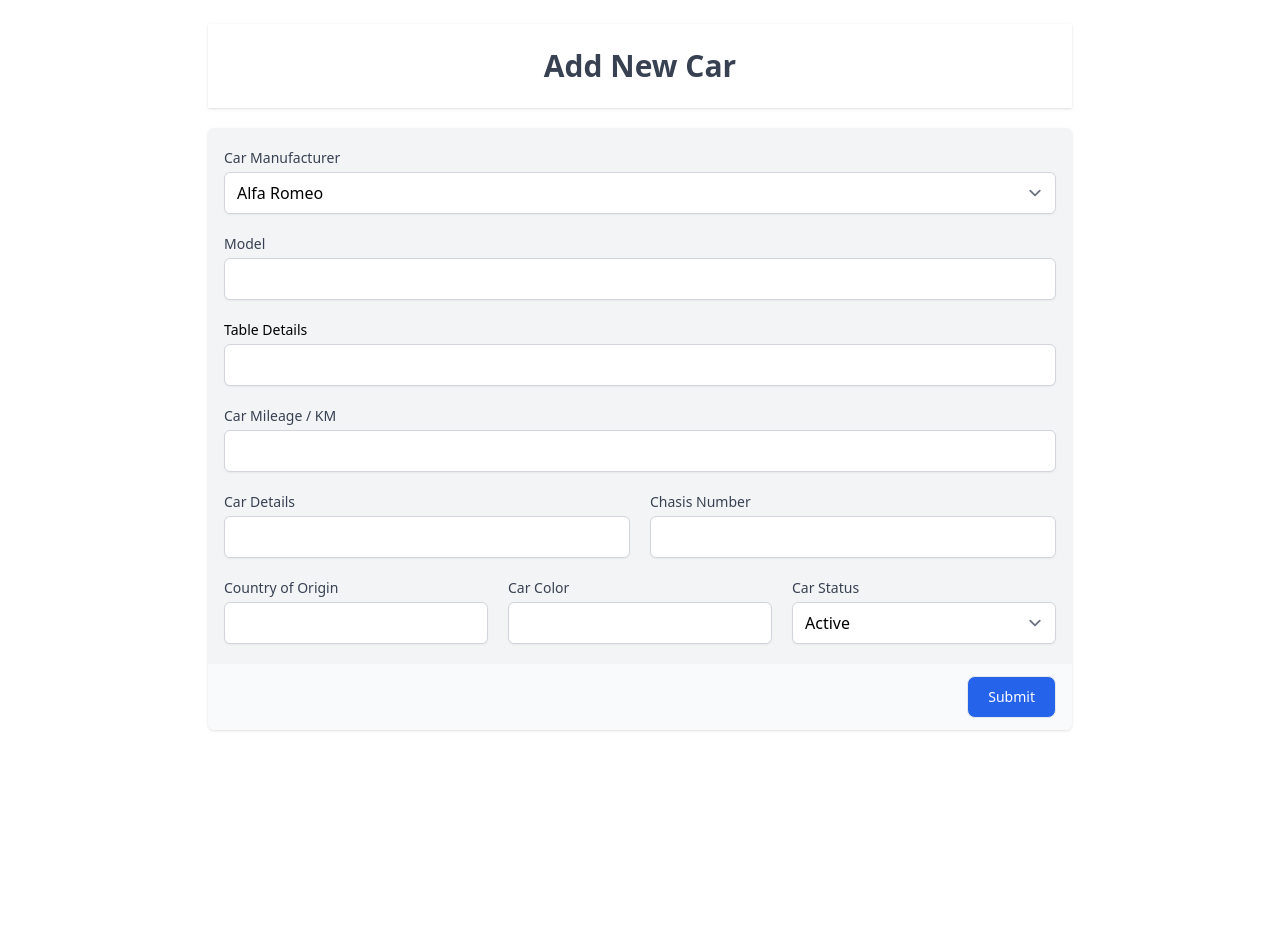
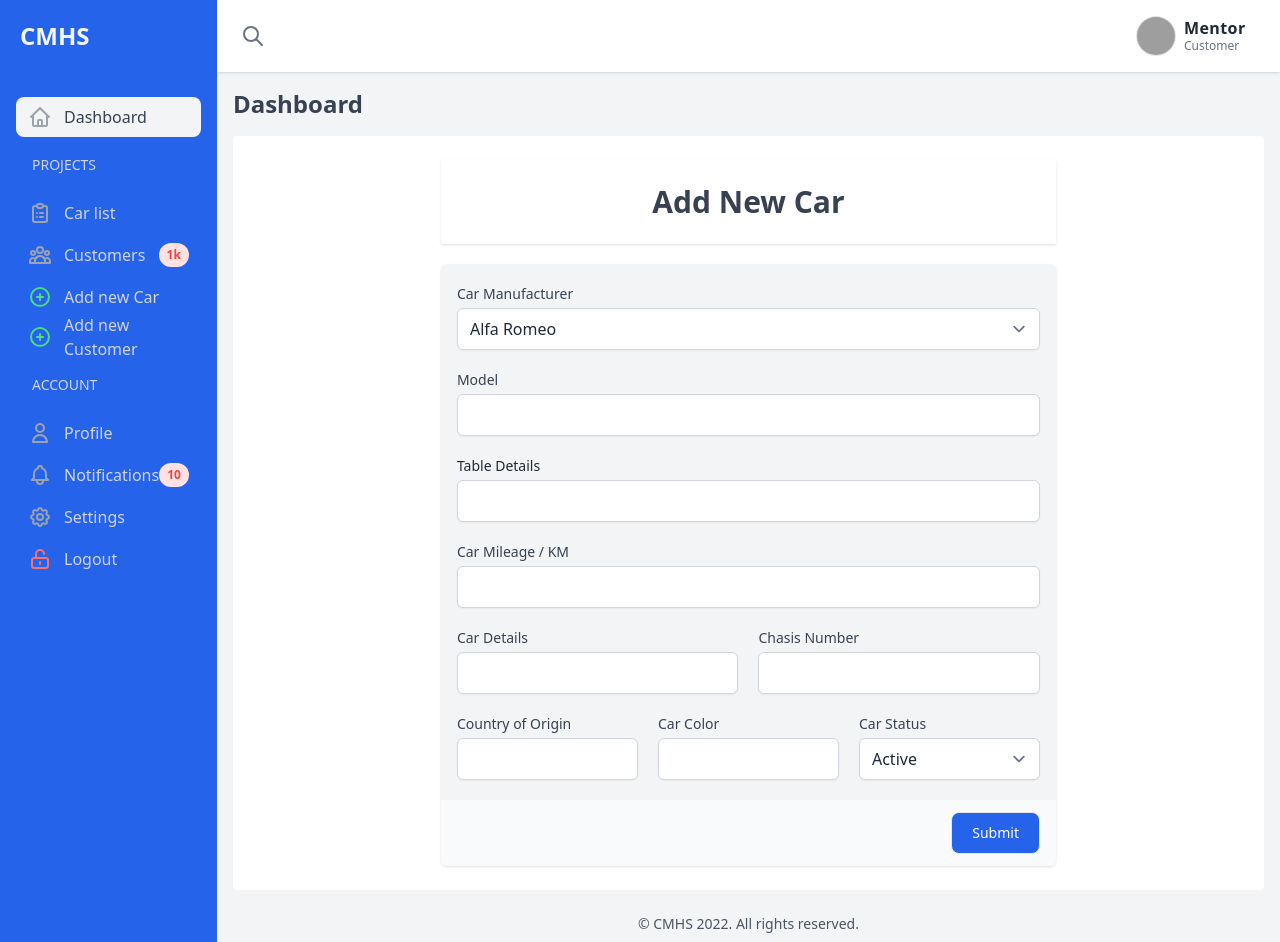
Before and after one commit to MentorAliu/cmhs, a React (Create React App) app in the folder client/: page /home/newcar in a window 1280 px wide. Before the commit the page ends 800 px from the top, so only its background shows below. Built offline with nearby package versions, Linux system fonts and the light colour scheme; grey boxes are pictures that could not be loaded; what tw-elements would draw is missing.

Commit message:
added context api for global state management

```diff
--- a/client/src/App.js
+++ b/client/src/App.js
@@ -1,5 +1,4 @@
 import React from "react";
-import Home from "./components/MainPage/UI/Home";
 import Authentication from "./components/LandingPage/Authentication";
 import Login from "./components/LandingPage/Login";
 import Register from "./components/LandingPage/Register";
@@ -8,11 +7,13 @@ import NewCarForm from "./components/MainPage/Form/NewCarForm";
 import NewClientForm from "./components/MainPage/Form/NewClientForm";
 import CarList from "./components/MainPage/Form/CarList";
 import CustomerList from "./components/MainPage/Form/CustomerList";
+import NavBar from "./components/MainPage/UI/NavBar";
+import AppState from "./Context/AppState";
 
 const App = () => {
   return (
     <>
-      <Route path="/auth">
+      <Route path="/">
         <Authentication />
       </Route>
       <Route path="/auth/login">
@@ -21,21 +22,31 @@ const App = () => {
       <Route path="/auth/register">
         <Register />
       </Route>
+      <AppState>
         <Route path="/home">
-        <Home />
+          <NavBar />
         </Route>
         <Route path="/home/newcar">
+          <NavBar>
             <NewCarForm />
+          </NavBar>
         </Route>
         <Route path="/home/newcustomer">
+          <NavBar>
             <NewClientForm />
+          </NavBar>
         </Route>
         <Route path="/home/carlist">
+          <NavBar>
             <CarList />
+          </NavBar>
         </Route>
         <Route path="/home/customerlist">
+          <NavBar>
             <CustomerList />
+          </NavBar>
         </Route>
+      </AppState>
     </>
   );
 };
--- /dev/null
+++ b/client/src/Context/AppState.js
@@ -0,0 +1,19 @@
+import React, { useState } from "react";
+import Context from "./Context";
+
+const AppState = (props) => {
+  const [carData, setCarData] = useState({});
+  const [customerData, setCustomerData] = useState({});
+
+  console.log(carData);
+
+  return (
+    <Context.Provider
+      value={{ customerData, setCustomerData, carData, setCarData }}
+    >
+      {props.children}
+    </Context.Provider>
+  );
+};
+
+export default AppState;
--- /dev/null
+++ b/client/src/Context/Context.js
@@ -0,0 +1,5 @@
+import { createContext } from "react";
+
+const appContext = createContext();
+
+export default appContext;
--- a/client/src/components/MainPage/Form/CustomerList.js
+++ b/client/src/components/MainPage/Form/CustomerList.js
@@ -3,7 +3,7 @@ import Pagination from "../ReusableComponents/Pagination";
 import HeaderHolder from "../ReusableComponents/HeaderHolder";
 import BodyHolder from "../ReusableComponents/BodyHolder";
 
-const CustomerList = ({ customerData }) => {
+const CustomerList = () => {
   const editProfile = (event) => {
     event.preventDefault();
   };
@@ -53,7 +53,7 @@ const CustomerList = ({ customerData }) => {
                     </tr>
                   </thead>
                   <tbody className="bg-white divide-y divide-gray-200">
-                    {customerData.map((person) => (
+                    {/* {customerData.map((person) => (
                       <tr key={person.idNumber}>
                         <td className="px-6 py-4 whitespace-nowrap">
                           <div className="flex items-center">
@@ -100,7 +100,7 @@ const CustomerList = ({ customerData }) => {
                           </button>
                         </td>
                       </tr>
-                    ))}
+                    ))} */}
                   </tbody>
                 </table>
               </div>
--- a/client/src/components/MainPage/Form/NewCarForm.js
+++ b/client/src/components/MainPage/Form/NewCarForm.js
@@ -1,17 +1,18 @@
-import React from "react";
-
+import React, { useContext } from "react";
 import { carDetails } from "../../../api/carDetails/cars";
 import { useForm } from "react-hook-form";
 import BodyHolder from "../ReusableComponents/BodyHolder";
 import HeaderHolder from "../ReusableComponents/HeaderHolder";
 import ButtonSubmit from "../ReusableComponents/ButtonSubmit";
+import AppContext from "../../../Context/Context";
 
-const NewCarForm = ({ fetchCarData }) => {
+const NewCarForm = () => {
+  const { setCarData } = useContext(AppContext);
   const { register, handleSubmit, reset } = useForm();
 
   function onSubmit(data, event) {
     event.preventDefault();
-    fetchCarData(data);
+    setCarData(data);
     reset();
   }
 
--- a/client/src/components/MainPage/UI/NavBar.js
+++ b/client/src/components/MainPage/UI/NavBar.js
@@ -1,7 +1,7 @@
 import React from "react";
-import NewCarForm from "../Form/NewCarForm";
+import Link from "../ReusableComponents/Link";
 
-const NavBar = () => {
+const NavBar = (props) => {
   return (
     <div className="flex flex-row min-h-screen bg-gray-100 text-gray-800">
       <aside className="sidebar w-64 md:shadow bg-blue-600">
@@ -15,16 +15,16 @@ const NavBar = () => {
         <div className="sidebar-content px-4 py-6">
           <ul className="flex flex-col w-full">
             <li className="my-px">
-              <a
-                href="#"
+              <Link
+                href="/home"
                 className="flex flex-row items-center h-10 px-3 rounded-lg text-gray-700 bg-gray-100"
               >
                 <span className="flex items-center justify-center text-lg text-gray-400">
                   <svg
                     fill="none"
-                    stroke-linecap="round"
-                    stroke-linejoin="round"
-                    stroke-width="2"
+                    strokeLinecap="round"
+                    strokeLinejoin="round"
+                    strokeWidth={2}
                     viewBox="0 0 24 24"
                     stroke="currentColor"
                     className="h-6 w-6"
@@ -33,7 +33,7 @@ const NavBar = () => {
                   </svg>
                 </span>
                 <span className="ml-3">Dashboard</span>
-              </a>
+              </Link>
             </li>
             <li className="my-px">
               <span className="flex font-medium text-sm text-gray-300 px-4 my-4 uppercase">
@@ -41,37 +41,16 @@ const NavBar = () => {
               </span>
             </li>
             <li className="my-px">
-              <a
-                href="#"
+              <Link
+                href="/home/carlist"
                 className="flex flex-row items-center h-10 px-3 rounded-lg text-gray-300 hover:bg-gray-100 hover:text-gray-700"
               >
                 <span className="flex items-center justify-center text-lg text-gray-400">
                   <svg
                     fill="none"
-                    stroke-linecap="round"
-                    stroke-linejoin="round"
-                    stroke-width="2"
-                    viewBox="0 0 24 24"
-                    stroke="currentColor"
-                    className="h-6 w-6"
-                  >
-                    <path d="M5 8h14M5 8a2 2 0 110-4h14a2 2 0 110 4M5 8v10a2 2 0 002 2h10a2 2 0 002-2V8m-9 4h4" />
-                  </svg>
-                </span>
-                <span className="ml-3">Manager</span>
-              </a>
-            </li>
-            <li className="my-px">
-              <a
-                href="#"
-                class="flex flex-row items-center h-10 px-3 rounded-lg text-gray-300 hover:bg-gray-100 hover:text-gray-700"
-              >
-                <span className="flex items-center justify-center text-lg text-gray-400">
-                  <svg
-                    fill="none"
-                    stroke-linecap="round"
-                    stroke-linejoin="round"
-                    stroke-width="2"
+                    strokeLinecap="round"
+                    strokeLinejoin="round"
+                    strokeWidth={2}
                     viewBox="0 0 24 24"
                     stroke="currentColor"
                     className="h-6 w-6"
@@ -80,19 +59,19 @@ const NavBar = () => {
                   </svg>
                 </span>
                 <span className="ml-3">Car list</span>
-              </a>
+              </Link>
             </li>
             <li className="my-px">
-              <a
-                href="#"
+              <Link
+                href="/home/customerlist"
                 className="flex flex-row items-center h-10 px-3 rounded-lg text-gray-300 hover:bg-gray-100 hover:text-gray-700"
               >
                 <span className="flex items-center justify-center text-lg text-gray-400">
                   <svg
                     fill="none"
-                    stroke-linecap="round"
-                    stroke-linejoin="round"
-                    stroke-width="2"
+                    strokeLinecap="round"
+                    strokeLinejoin="round"
+                    strokeWidth={2}
                     viewBox="0 0 24 24"
                     stroke="currentColor"
                     className="h-6 w-6"
@@ -104,19 +83,19 @@ const NavBar = () => {
                 <span className="flex items-center justify-center text-xs text-red-500 font-semibold bg-red-100 h-6 px-2 rounded-full ml-auto">
                   1k
                 </span>
-              </a>
+              </Link>
             </li>
             <li className="my-px">
-              <a
-                href="#"
+              <Link
+                href="/home/newcar"
                 className="flex flex-row items-center h-10 px-3 rounded-lg text-gray-300 hover:bg-gray-100 hover:text-gray-700"
               >
                 <span className="flex items-center justify-center text-lg text-green-400">
                   <svg
                     fill="none"
-                    stroke-linecap="round"
-                    stroke-linejoin="round"
-                    stroke-width="2"
+                    strokeLinecap="round"
+                    strokeLinejoin="round"
+                    strokeWidth={2}
                     viewBox="0 0 24 24"
                     stroke="currentColor"
                     className="h-6 w-6"
@@ -125,17 +104,17 @@ const NavBar = () => {
                   </svg>
                 </span>
                 <span className="ml-3">Add new Car</span>
-              </a>
-              <a
-                href="#"
+              </Link>
+              <Link
+                href="/home/newcustomer"
                 className="flex flex-row items-center h-10 px-3 rounded-lg text-gray-300 hover:bg-gray-100 hover:text-gray-700"
               >
                 <span className="flex items-center justify-center text-lg text-green-400">
                   <svg
                     fill="none"
-                    stroke-linecap="round"
-                    stroke-linejoin="round"
-                    stroke-width="2"
+                    strokeLinecap="round"
+                    strokeLinejoin="round"
+                    strokeWidth={2}
                     viewBox="0 0 24 24"
                     stroke="currentColor"
                     className="h-6 w-6"
@@ -144,7 +123,7 @@ const NavBar = () => {
                   </svg>
                 </span>
                 <span className="ml-3">Add new Customer</span>
-              </a>
+              </Link>
             </li>
             <li className="my-px">
               <span className="flex font-medium text-sm text-gray-300 px-4 my-4 uppercase">
@@ -159,9 +138,9 @@ const NavBar = () => {
                 <span className="flex items-center justify-center text-lg text-gray-400">
                   <svg
                     fill="none"
-                    stroke-linecap="round"
-                    stroke-linejoin="round"
-                    stroke-width="2"
+                    strokeLinecap="round"
+                    strokeLinejoin="round"
+                    strokeWidth={2}
                     viewBox="0 0 24 24"
                     stroke="currentColor"
                     className="h-6 w-6"
@@ -180,9 +159,9 @@ const NavBar = () => {
                 <span className="flex items-center justify-center text-lg text-gray-400">
                   <svg
                     fill="none"
-                    stroke-linecap="round"
-                    stroke-linejoin="round"
-                    stroke-width="2"
+                    strokeLinecap="round"
+                    strokeLinejoin="round"
+                    strokeWidth={2}
                     viewBox="0 0 24 24"
                     stroke="currentColor"
                     className="h-6 w-6"
@@ -204,9 +183,9 @@ const NavBar = () => {
                 <span className="flex items-center justify-center text-lg text-gray-400">
                   <svg
                     fill="none"
-                    stroke-linecap="round"
-                    stroke-linejoin="round"
-                    stroke-width="2"
+                    strokeLinecap="round"
+                    strokeLinejoin="round"
+                    strokeWidth={2}
                     viewBox="0 0 24 24"
                     stroke="currentColor"
                     className="h-6 w-6"
@@ -226,9 +205,9 @@ const NavBar = () => {
                 <span className="flex items-center justify-center text-lg text-red-400">
                   <svg
                     fill="none"
-                    stroke-linecap="round"
-                    stroke-linejoin="round"
-                    stroke-width="2"
+                    strokeLinecap="round"
+                    strokeLinejoin="round"
+                    strokeWidth={2}
                     viewBox="0 0 24 24"
                     stroke="currentColor"
                     className="h-6 w-6"
@@ -249,13 +228,13 @@ const NavBar = () => {
               <div className="hidden md:flex relative">
                 <div className="inline-flex items-center justify-center absolute left-0 top-0 h-full w-10 text-gray-400">
                   <svg
-                    className="h-6 w-6"
                     fill="none"
-                    stroke-linecap="round"
-                    stroke-linejoin="round"
-                    stroke-width="2"
+                    strokeLinecap="round"
+                    strokeLinejoin="round"
+                    strokeWidth={2}
                     viewBox="0 0 24 24"
                     stroke="currentColor"
+                    className="h-6 w-6"
                   >
                     <path d="M21 21l-6-6m2-5a7 7 0 11-14 0 7 7 0 0114 0z" />
                   </svg>
@@ -275,13 +254,13 @@ const NavBar = () => {
                   className="flex items-center justify-center h-10 w-10 border-transparent"
                 >
                   <svg
-                    className="h-6 w-6 text-gray-500"
                     fill="none"
-                    stroke-linecap="round"
-                    stroke-linejoin="round"
-                    stroke-width="2"
+                    strokeLinecap="round"
+                    strokeLinejoin="round"
+                    strokeWidth={2}
                     viewBox="0 0 24 24"
                     stroke="currentColor"
+                    className="h-6 w-6 text-gray-500"
                   >
                     <path d="M21 21l-6-6m2-5a7 7 0 11-14 0 7 7 0 0114 0z" />
                   </svg>
@@ -289,10 +268,10 @@ const NavBar = () => {
               </div>
             </form>
             <div className="flex ml-auto">
-              <a href class="flex flex-row items-center">
+              <Link href="/home/user" className="flex flex-row items-center">
                 <img
                   src="https://pbs.twimg.com/profile_images/378800000298815220/b567757616f720812125bfbac395ff54_normal.png"
-                  alt
+                  alt=""
                   className="h-10 w-10 bg-gray-200 border rounded-full"
                 />
                 <span className="flex flex-col ml-2">
@@ -303,7 +282,7 @@ const NavBar = () => {
                     Customer
                   </span>
                 </span>
-              </a>
+              </Link>
             </div>
           </div>
         </header>
@@ -311,12 +290,12 @@ const NavBar = () => {
           <h1 className="font-bold text-2xl text-gray-700">Dashboard</h1>
 
           <div className="flex flex-col flex-grow bg-white rounded mt-4">
-            <NewCarForm />
+            {props.children}
           </div>
         </div>
         <footer className="footer px-4 py-2">
           <div className="footer-content">
-            <p class="text-sm text-gray-600 text-center">
+            <p className="text-sm text-gray-600 text-center">
               © CMHS 2022. All rights reserved.{" "}
             </p>
           </div>
```
Also changed, not shown: client/src/components/MainPage/Form/CarList.js (+9 -4 lines), client/src/index.js (+1 -8 lines). Lines whose indentation alone changed are shown as unchanged.
